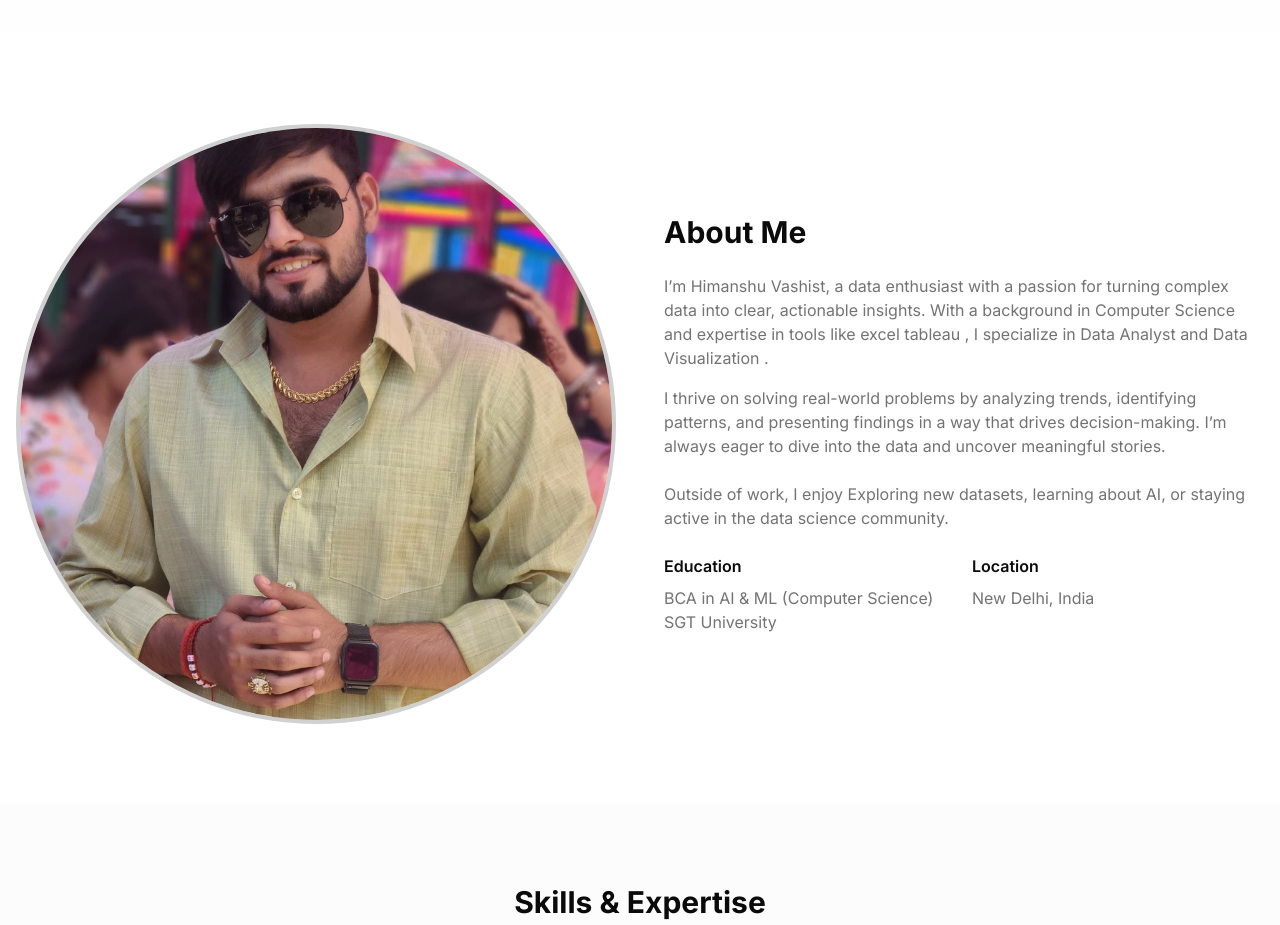
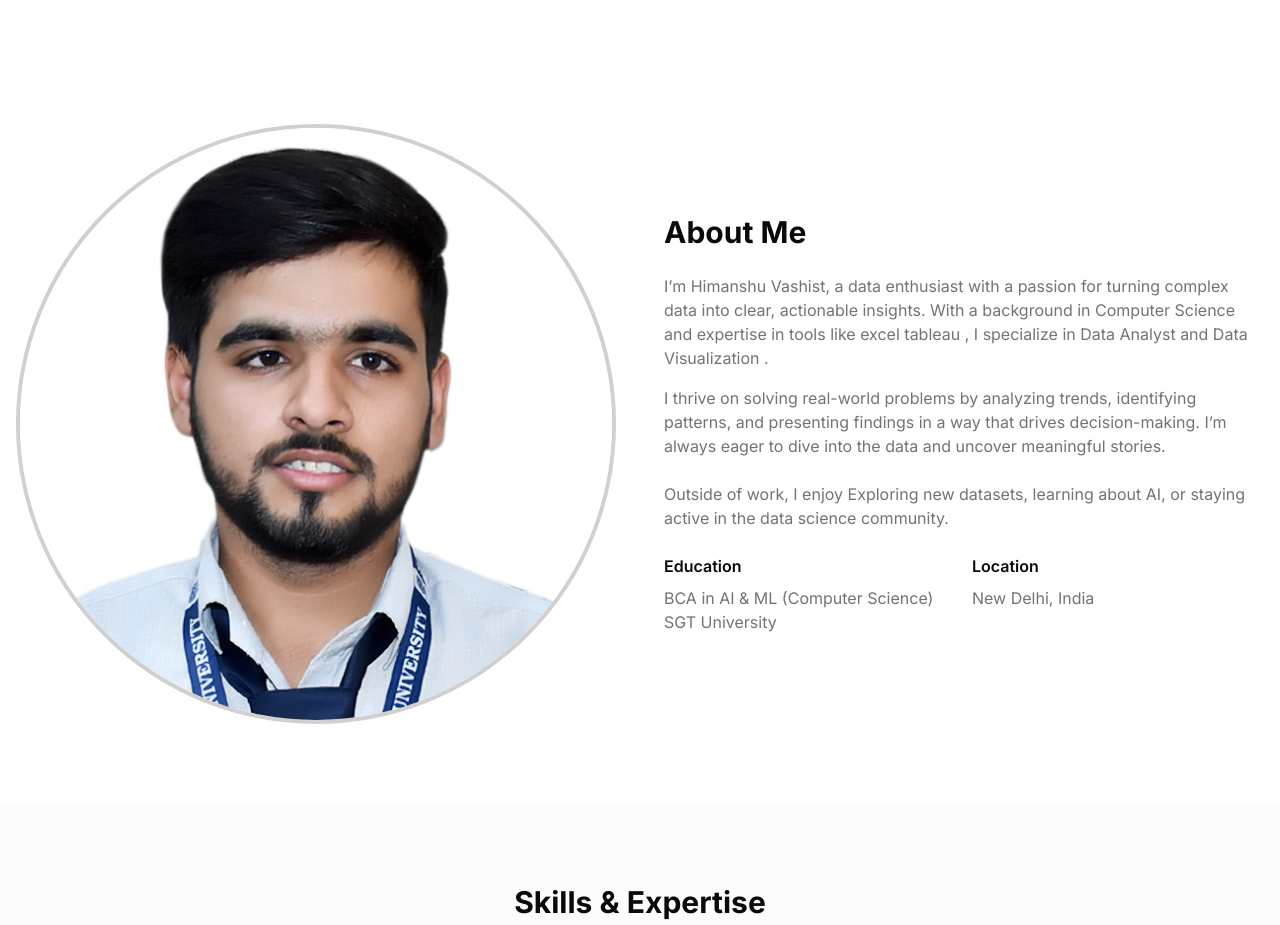
Before and after one commit to hv-code60/Portfolio, a Next.js app: page / in a window 1280 px wide. Shown: the part 820-1745 px from the top of the page. Built offline with nearby package versions, Linux system fonts and the light colour scheme.

Commit message:
profile image update

```diff
--- a/src/components/about.jsx
+++ b/src/components/about.jsx
@@ -15,7 +15,7 @@ export default function About() {
           >
             <div className="relative w-full aspect-square rounded-full overflow-hidden border-4 border-primary/20">
               <Image
-                src="/himanshu.jpg"
+                src="/himanshupp.jpg"
                 alt="Profile"
                 fill
                 className="object-cover"
```
Also changed, not shown: public/himanshupp.jpg (added).
